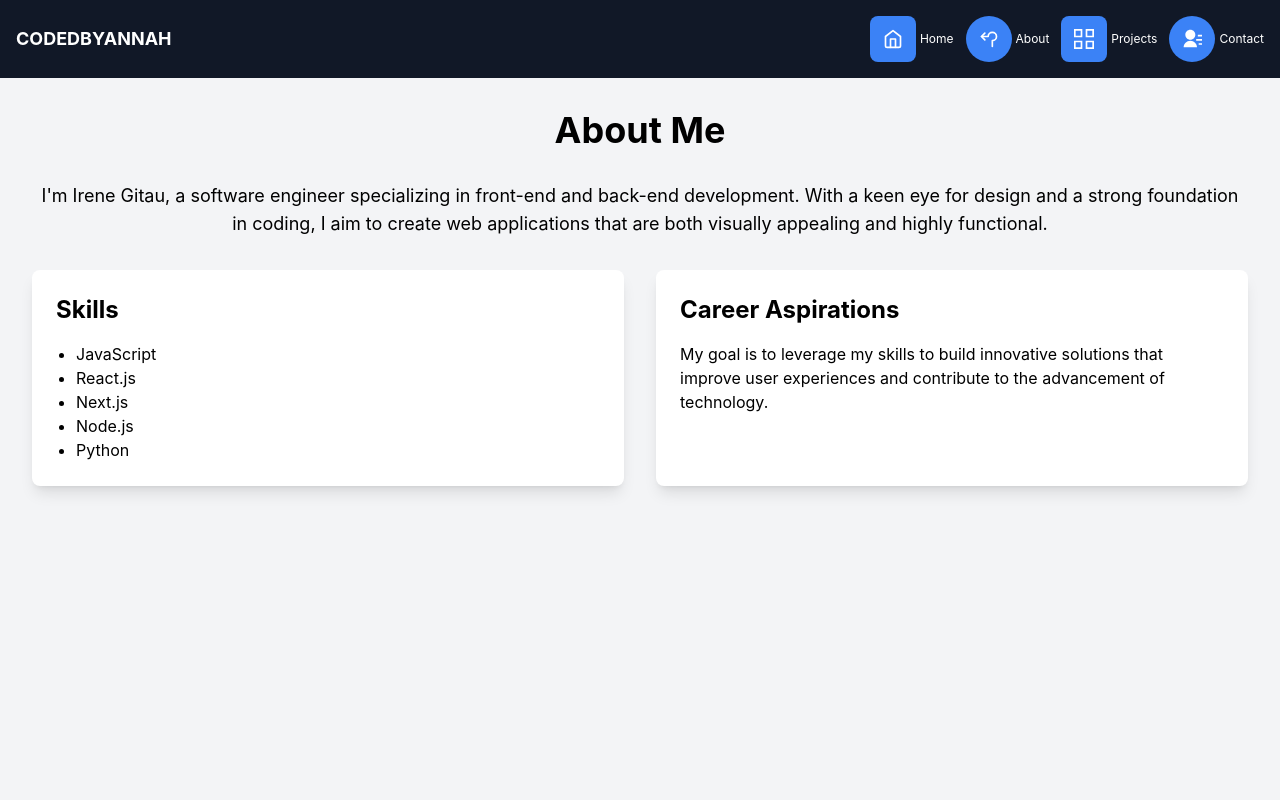
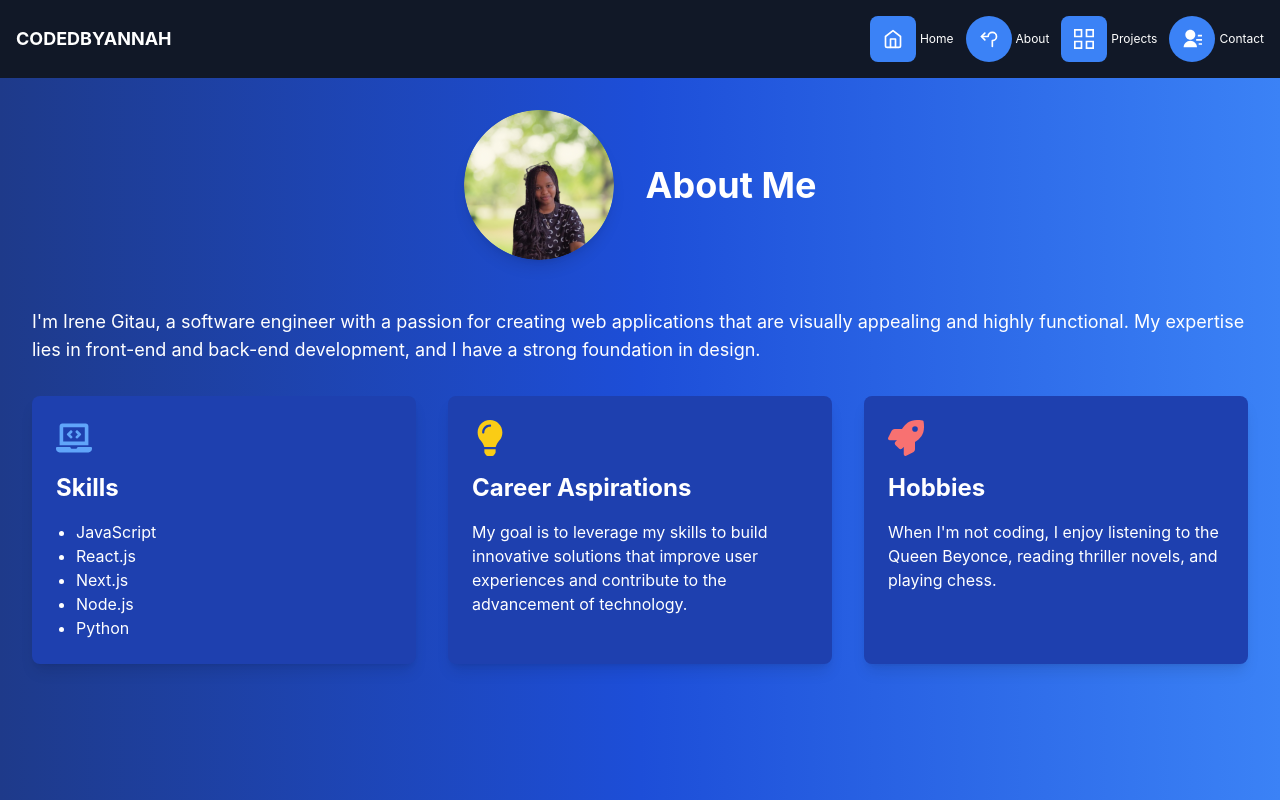
Before and after one commit to Annah-2003/My-Digital-Odyssey, a Next.js app in the folder portfolio/: page /about in a window 1280 px wide. Built offline with nearby package versions, Linux system fonts and the light colour scheme.

Commit message:
added styling to about page

```diff
--- a/portfolio/pages/about.js
+++ b/portfolio/pages/about.js
@@ -1,35 +1,55 @@
 // pages/about.js
 import Navbar from '../components/NavBar';
 import { motion } from 'framer-motion';
+import { FaLaptopCode, FaLightbulb, FaRocket } from 'react-icons/fa';
+import Image from 'next/image';
+import profilePic from '../public/profile-pic.png';
 
 export default function About() {
   return (
-    <div className="min-h-screen bg-gray-100 dark:bg-gray-900 text-black dark:text-white">
+    <div className="min-h-screen bg-gradient-to-r from-blue-900 via-blue-700 to-blue-500 dark:bg-gray-900 text-white">
       <Navbar />
       <section className="p-8">
-        <motion.h1
-          className="text-4xl font-bold mb-8 text-center"
+        <motion.div
+          className="flex flex-col md:flex-row items-center justify-center mb-12"
           initial={{ opacity: 0 }}
           animate={{ opacity: 1 }}
           transition={{ duration: 1.5 }}
         >
-          About Me
-        </motion.h1>
+          <Image
+            src={profilePic}
+            alt="Irene Gitau"
+            className="rounded-full shadow-lg mb-6 md:mb-0 md:mr-8"
+            width={150}
+            height={150}
+          />
+          <motion.h1
+            className="text-4xl font-bold text-center md:text-left"
+            initial={{ opacity: 0 }}
+            animate={{ opacity: 1 }}
+            transition={{ duration: 1.5 }}
+          >
+            About Me
+          </motion.h1>
+        </motion.div>
+
         <motion.p
-          className="text-lg mb-8 text-center"
+          className="text-lg mb-8 text-center md:text-left"
           initial={{ opacity: 0 }}
           animate={{ opacity: 1 }}
           transition={{ delay: 0.5, duration: 1.5 }}
         >
-          I&apos;m Irene Gitau, a software engineer specializing in front-end and back-end development. With a keen eye for design and a strong foundation in coding, I aim to create web applications that are both visually appealing and highly functional.
+          I&apos;m Irene Gitau, a software engineer with a passion for creating web applications that are visually appealing and highly functional. My expertise lies in front-end and back-end development, and I have a strong foundation in design.
         </motion.p>
+
         <motion.div
-          className="grid grid-cols-1 md:grid-cols-2 gap-8"
+          className="grid grid-cols-1 md:grid-cols-3 gap-8"
           initial={{ opacity: 0 }}
           animate={{ opacity: 1 }}
           transition={{ delay: 1, duration: 1.5 }}
         >
-          <div className="bg-white dark:bg-gray-800 p-6 rounded-lg shadow-lg">
+          <div className="bg-blue-800 dark:bg-gray-800 p-6 rounded-lg shadow-lg hover:shadow-2xl transform transition-all duration-300 ease-in-out">
+            <FaLaptopCode className="text-4xl text-blue-400 mb-4" />
             <h2 className="text-2xl font-bold mb-4">Skills</h2>
             <ul className="list-disc pl-5">
               <li>JavaScript</li>
@@ -39,10 +59,20 @@ export default function About() {
               <li>Python</li>
             </ul>
           </div>
-          <div className="bg-white dark:bg-gray-800 p-6 rounded-lg shadow-lg">
+
+          <div className="bg-blue-800 dark:bg-gray-800 p-6 rounded-lg shadow-lg hover:shadow-2xl transform transition-all duration-300 ease-in-out">
+            <FaLightbulb className="text-4xl text-yellow-400 mb-4" />
             <h2 className="text-2xl font-bold mb-4">Career Aspirations</h2>
             <p>
               My goal is to leverage my skills to build innovative solutions that improve user experiences and contribute to the advancement of technology.
+            </p>
+          </div>
+
+          <div className="bg-blue-800 dark:bg-gray-800 p-6 rounded-lg shadow-lg hover:shadow-2xl transform transition-all duration-300 ease-in-out">
+            <FaRocket className="text-4xl text-red-400 mb-4" />
+            <h2 className="text-2xl font-bold mb-4">Hobbies</h2>
+            <p>
+              When I&apos;m not coding, I enjoy listening to the Queen Beyonce, reading thriller novels, and playing chess.
             </p>
           </div>
         </motion.div>
--- a/portfolio/pages/index.js
+++ b/portfolio/pages/index.js
@@ -125,7 +125,7 @@ export default function Home() {
                   variants={buttonVariants}
                   whileHover="hover"
                 >
-                  Play the Rating Game
+                  Drop a rating
                 </motion.a>
               </Link>
             </div>
```
